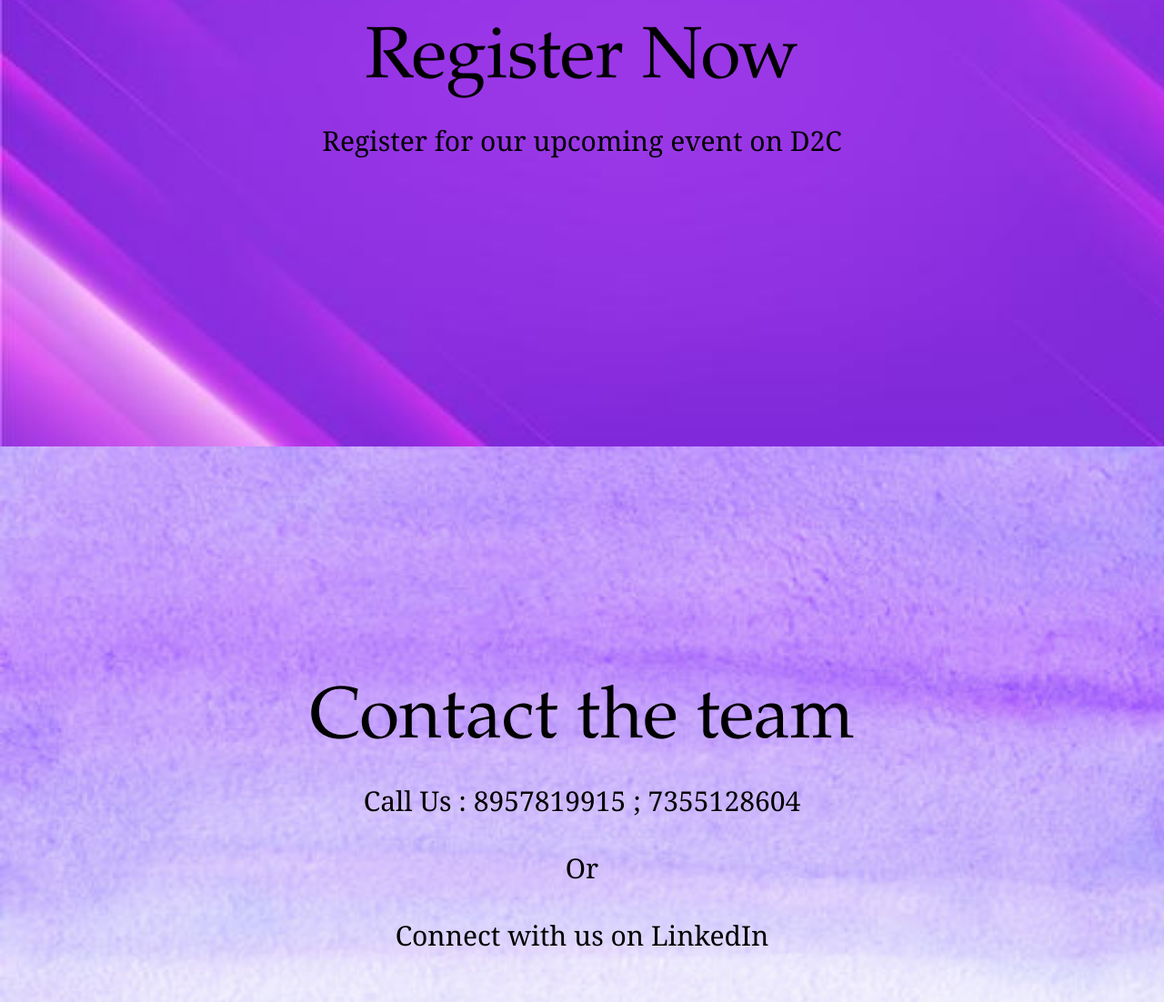
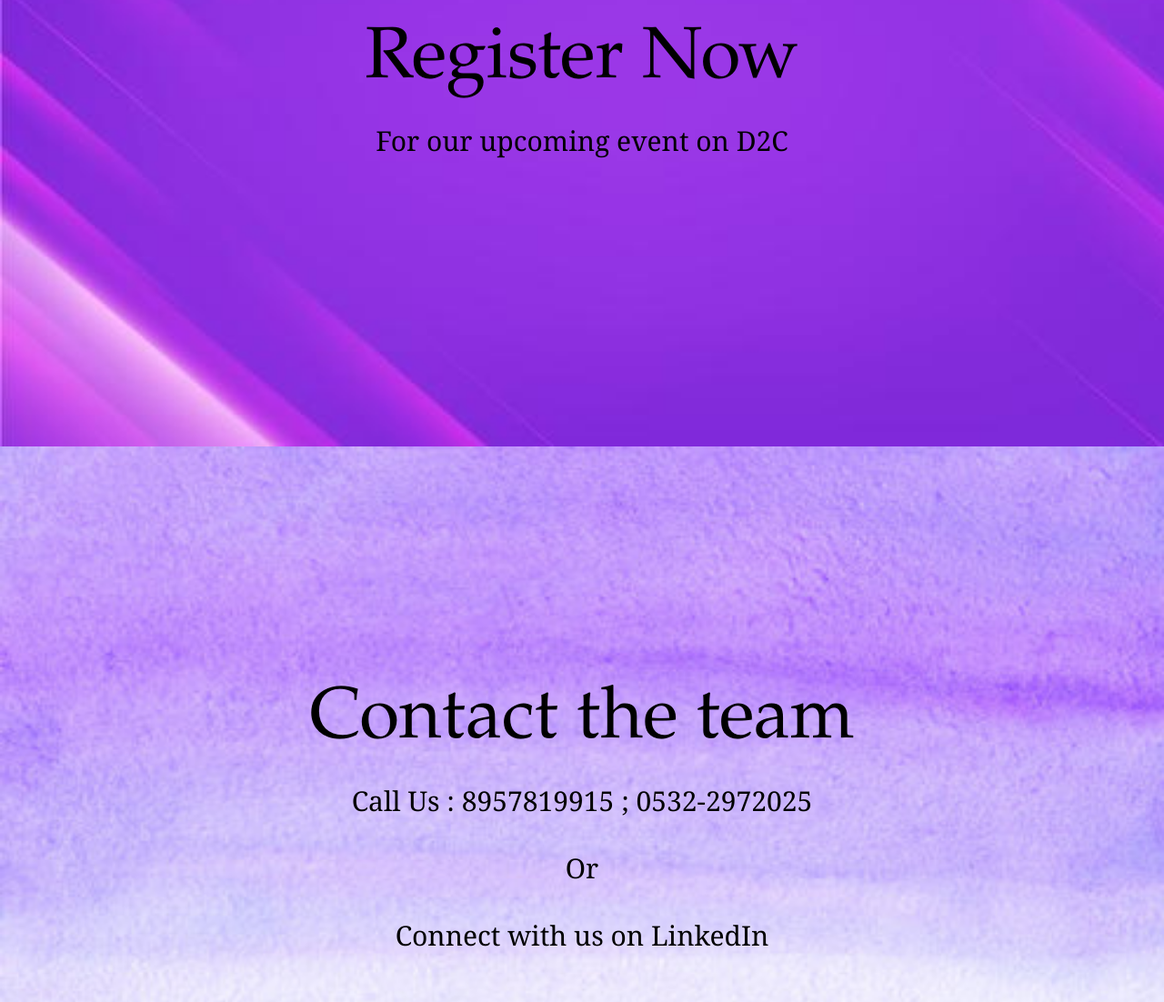
Before and after one commit to Fan-Play-Events/Fan-Play-Events, a plain HTML site: page index.html in a window 1280 px wide. Shown: the part 1909-3011 px from the top of the page at 91% size. Drawn offline with nearby package versions, Linux system fonts and the light colour scheme.

Commit message:
first commit

```diff
--- a/fanplay.css
+++ b/fanplay.css
@@ -127,6 +127,15 @@ section#feedback {
     color: black;
 }
 
+#register a:hover{
+    color: purple;
+
+}
+#register a{
+    text-decoration: none;
+    color: black;
+}
+
 #feedback a:hover{
     color: purple;
 
--- a/index.html
+++ b/index.html
@@ -45,11 +45,11 @@
         </section>
         <section id="register">
             <h1>Register Now</h1>
-            <p>Register for our upcoming event on D2C</p>
+            <p><a href="https://dare2compete.com/">For our upcoming event on D2C</a></p>
         </section>
         <section id="contact">
             <h1>Contact the team</h1>
-            <p>Call Us : 8957819915 ; 7355128604</p>
+            <p>Call Us : 8957819915 ; 0532-2972025</p>
             <br>
             <p>Or</p>
             <br>
```
